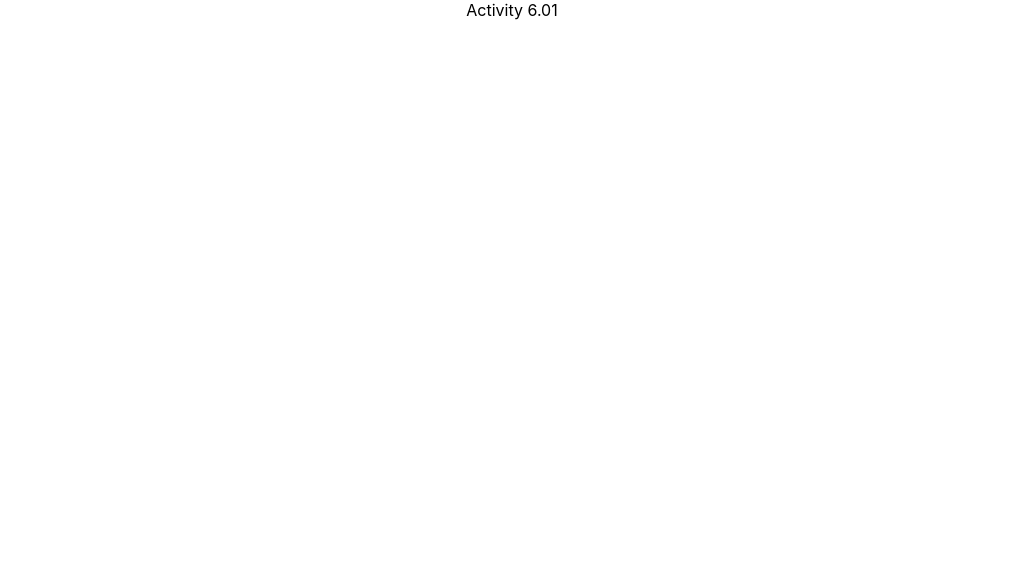
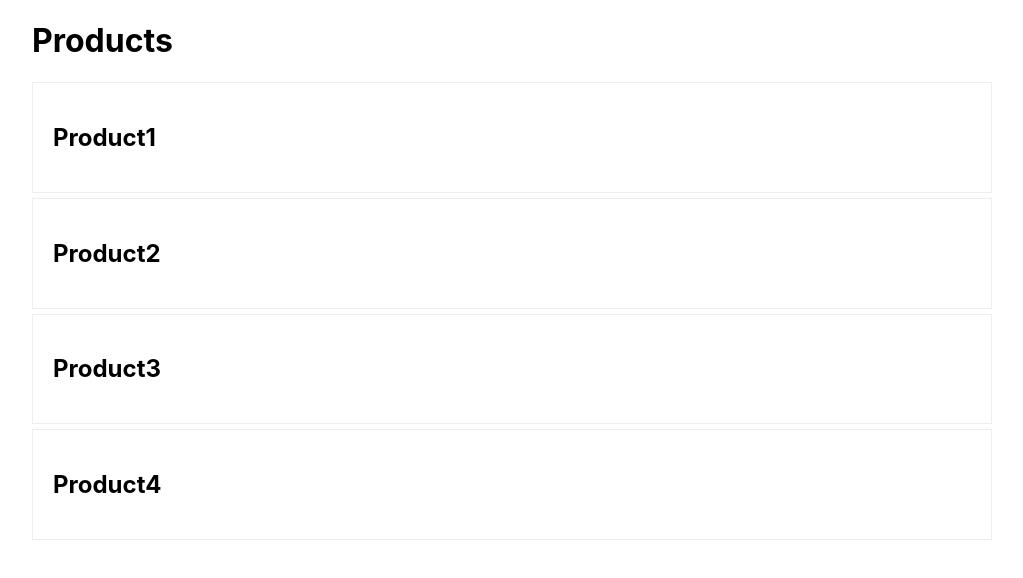
Before and after one commit to antonpunith/React-Workshop, a React (Create React App) app in the folder Chapter 06/Activity 6.01/: page / in a window 1280 px wide. Shown: the top 578 px of the page, without its empty margins (128-1151 px from the left). Built offline with nearby package versions, Linux system fonts and the light colour scheme.

Commit message:
adding product components

```diff
--- a/Chapter 06/Activity 6.01/src/App.js
+++ b/Chapter 06/Activity 6.01/src/App.js
@@ -1,9 +1,17 @@
 import React from "react";
 // styles
 import "./App.css";
+// data
+import productData from "./products.json";
+// components
+import { ProductListing } from "./Components/ProductListing";
 
-function App() {
-  return <div className="container center">Activity 6.01</div>;
-}
+const App = () => {
+  return (
+    <div className="container">
+      <ProductListing products={productData.products} />
+    </div>
+  );
+};
 
 export default App;
--- /dev/null
+++ b/Chapter 06/Activity 6.01/src/Components/Product/index.jsx
@@ -0,0 +1,11 @@
+import React from "react";
+
+import "./product.css";
+
+const Product = props => (
+  <div className="product">
+    <h2>{props.product.name}</h2>
+  </div>
+);
+
+export { Product };
--- /dev/null
+++ b/Chapter 06/Activity 6.01/src/Components/Product/product.css
@@ -0,0 +1,5 @@
+.product {
+  border: solid 1px #eee;
+  padding: 20px;
+  margin-bottom: 5px;
+}
--- /dev/null
+++ b/Chapter 06/Activity 6.01/src/Components/ProductListing/index.jsx
@@ -0,0 +1,16 @@
+import React from "react";
+
+import { Product } from "../Product";
+
+const ProductListing = props => {
+  const { products } = props;
+  return (
+    <div>
+      <h1>Products</h1>
+      {products.map((product, key) => (
+        <Product key={key} product={product} />
+      ))}
+    </div>
+  );
+};
+export { ProductListing };
--- /dev/null
+++ b/Chapter 06/Activity 6.01/src/products.json
@@ -0,0 +1,20 @@
+{
+  "products": [
+    {
+      "id": 1,
+      "name": "Product1"
+    },
+    {
+      "id": 2,
+      "name": "Product2"
+    },
+    {
+      "id": 3,
+      "name": "Product3"
+    },
+    {
+      "id": 4,
+      "name": "Product4"
+    }
+  ]
+}
```
